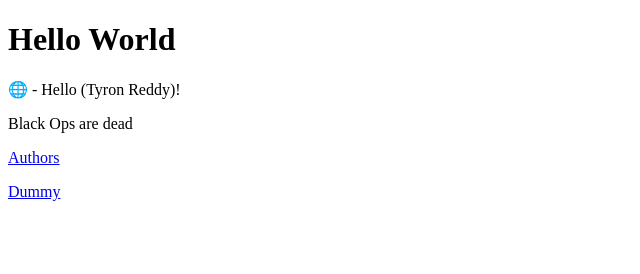
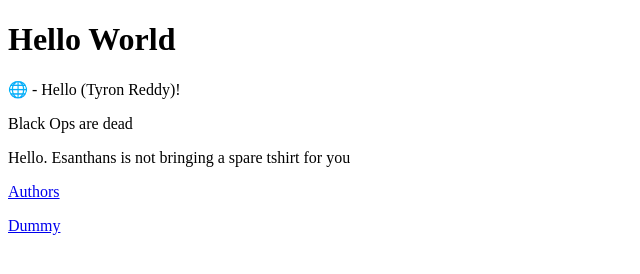
Before and after one commit to TyronR/software_3_lab_1, a plain HTML site: page index.html in a window 1280 px wide. Shown: the whole page, without its empty margins (0-640 px from the left). Drawn offline with Linux system fonts and the light colour scheme.

Commit message:
something original

```diff
--- a/index.html
+++ b/index.html
@@ -12,6 +12,8 @@
 
 	<p>Black Ops are dead</p>
 
+	<p>Hello. Esanthans is not bringing a spare tshirt for you</p>
+
 	<p><a href="author.html">Authors</a></p>
 	<p><a href="dummy.html">Dummy</a></p>
 	</body>
```
